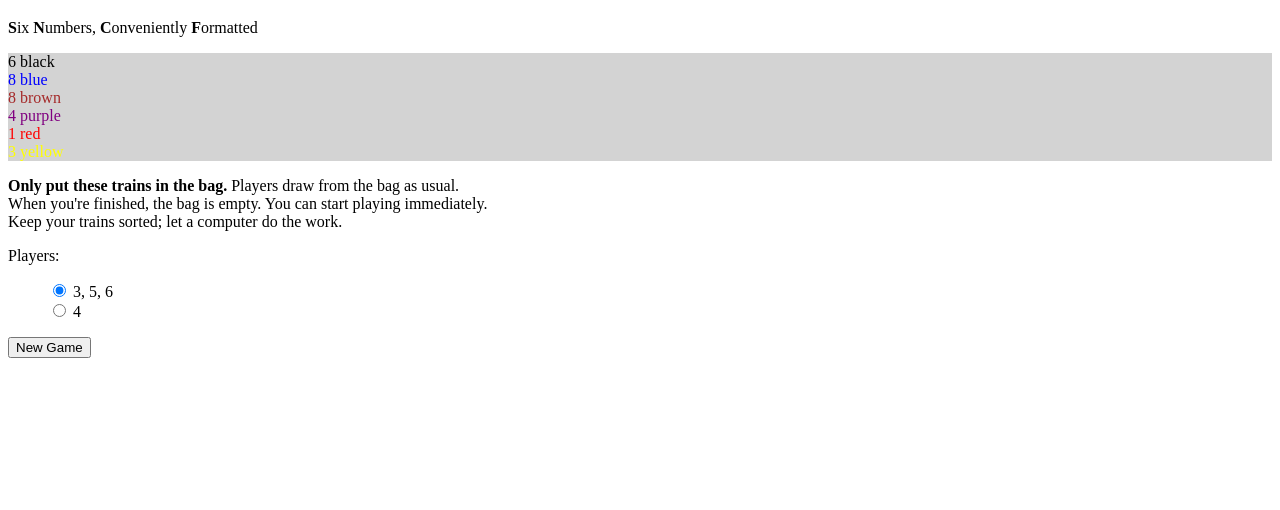
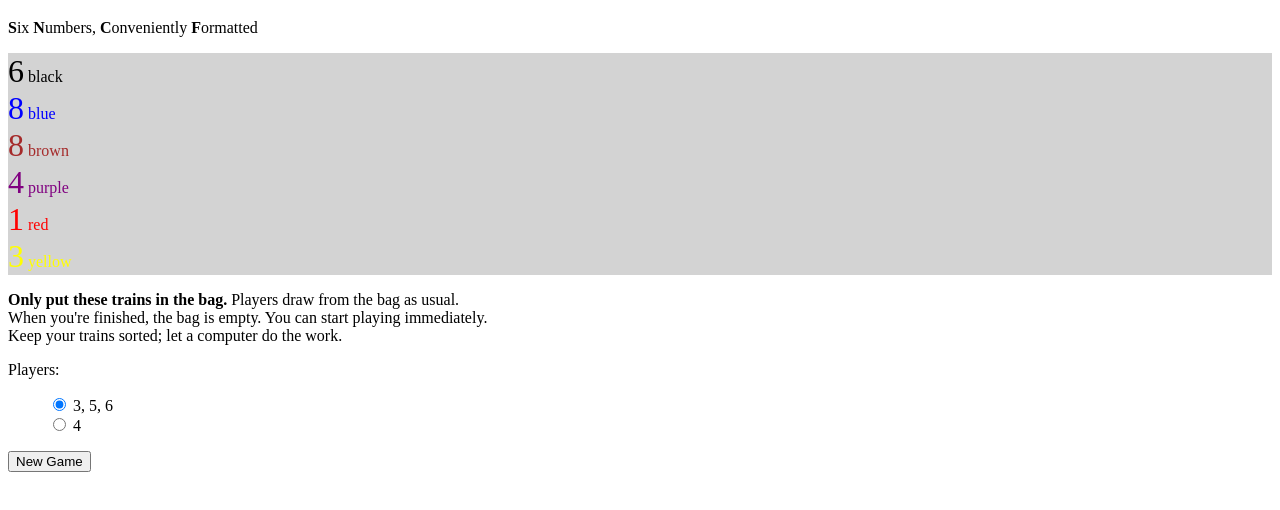
Before and after one commit to pixelatedpenny/pixelatedpenny.github.io, a plain HTML site: page sncf/index.html in a window 1280 px wide. Shown: the part 48-558 px from the top of the page. Drawn offline with nearby package versions, Linux system fonts and the light colour scheme.

Commit message:
making displayed numbers larger

```diff
--- a/sncf/index.html
+++ b/sncf/index.html
@@ -30,6 +30,10 @@ Keep your trains sorted; let a computer do the work.
 	  color: black;
 	  text-decoration: none;
 	}
+
+	.train-number {
+	  font-size: 200%;
+	}
 </style>
 
 <script src="https://ajax.googleapis.com/ajax/libs/jquery/3.3.1/jquery.min.js"></script>
@@ -53,7 +57,7 @@ var makeTrainHtml = function(groupedTrains) {
 	var colorHtml = [];
 	for (var i=0; i < colors.length; ++i){
 		var color = colors[i];
-		colorHtml = colorHtml.concat("<span style='color:" + color + "'>" + groupedTrains[color] + " " + color + "</span>");
+		colorHtml = colorHtml.concat("<span style='color:" + color + "'><span class='train-number'>" + groupedTrains[color] + "</span> " + color + "</span>");
 	}
 	return colorHtml;
 }
```
